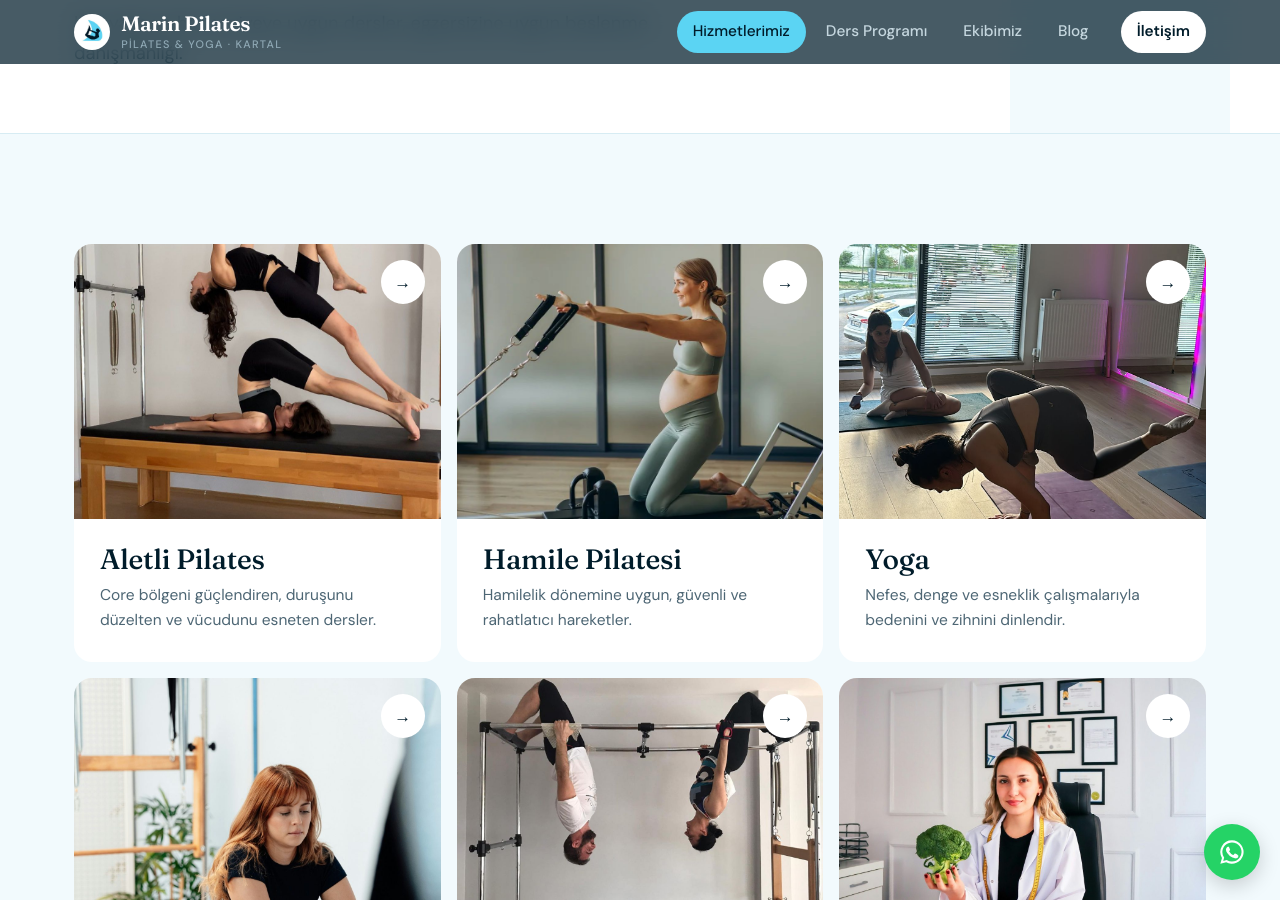
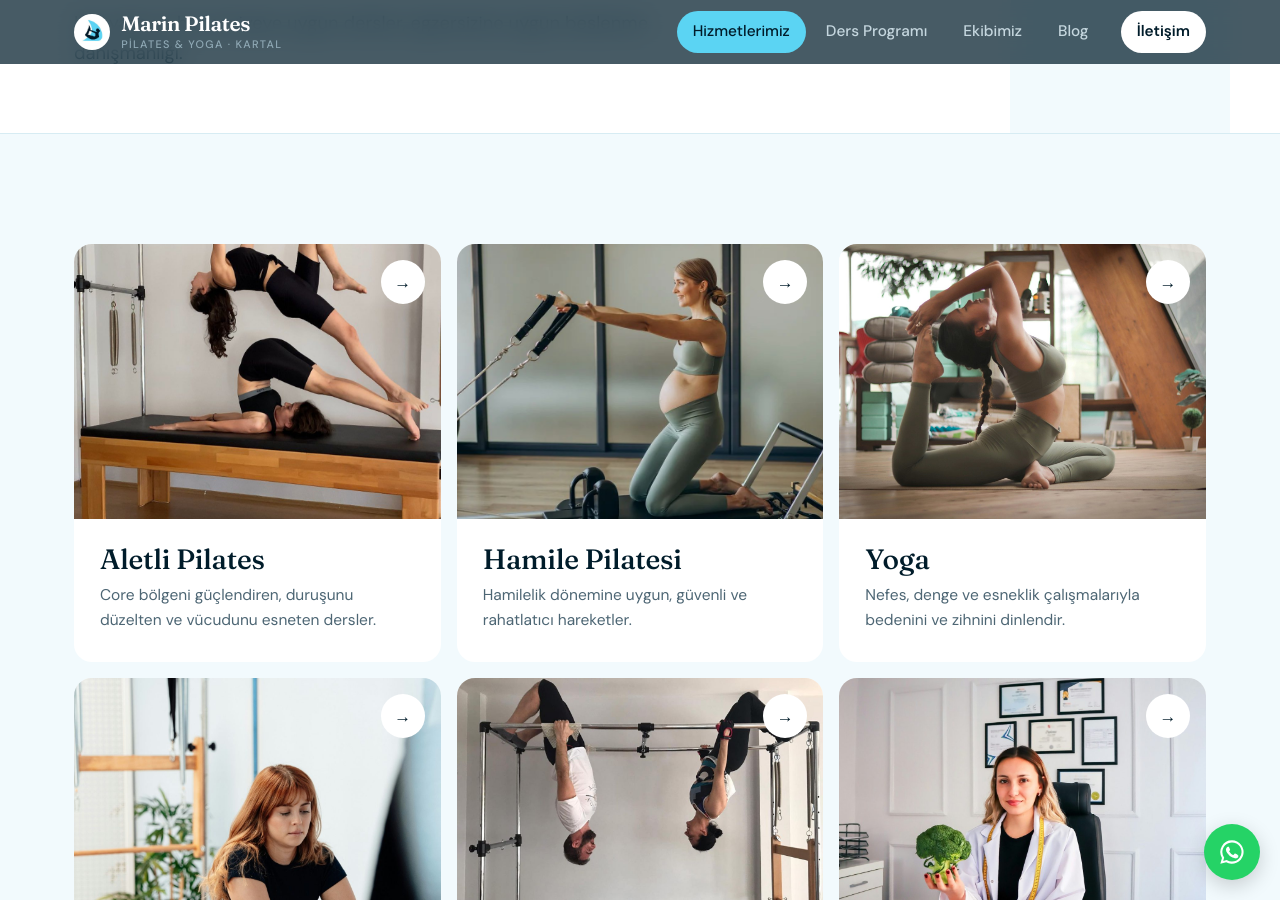
Before and after one commit to irembasoglu/pilates, a Jekyll site: the page built from hizmetlerimiz.html, in a window 1280 px wide and 900 px high, scrolled down 314 px. Built offline with Jekyll 4.4.1, drawn with Linux system fonts in a browser that asks for light colours.

Commit message:
Yoga hizmetine yeni fotoğraf
Co-Authored-By: Claude Opus 5.5 <noreply@anthropic.com>
Claude-Session: https://claude.ai/code/session_01V8pagf3RSBv4mF8qP7Bptg

```diff
--- a/_data/hizmetler.yml
+++ b/_data/hizmetler.yml
@@ -51,7 +51,8 @@
 - id: yoga
   ad: Yoga
   sayfa_baslik: Yoga
-  foto: foto/galeri-4.jpg
+  foto: foto/hizmet-yoga.jpg
+  foto_konum: 42% 50%
   kisa: Nefes, denge ve esneklik çalışmalarıyla bedenini ve zihnini dinlendir.
   lead: Nefes, denge ve esneklik çalışmalarıyla bedenini güçlendir, zihnini dinlendir.
   uzun: Yoga derslerimizde nefes, denge ve esneklik çalışmalarıyla bedenini güçlendirirken zihnini de dinlendirirsin. Seviyene uygun grupta, sınırlarını güvenle keşfeder, gün içinde biriken stresten uzaklaşırsın.
```
Also changed, not shown: foto/hizmet-yoga.jpg (added).
